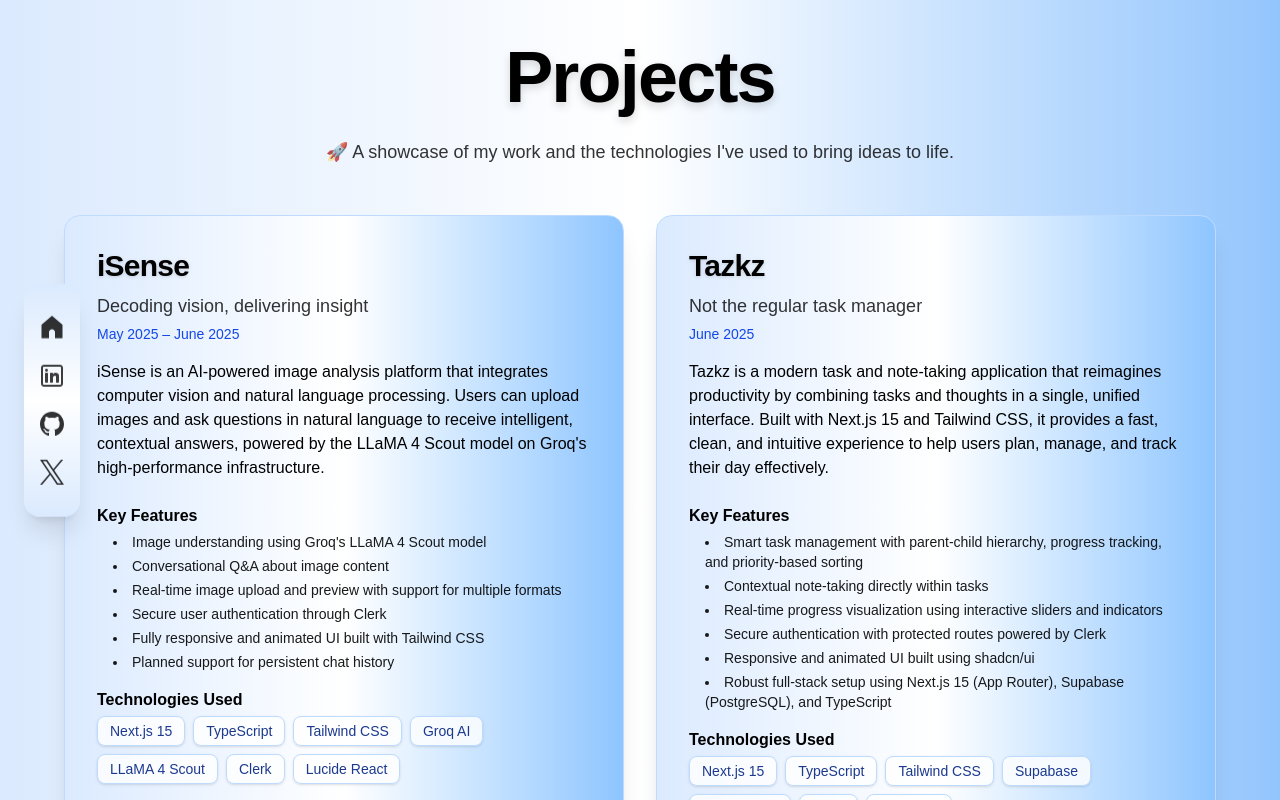
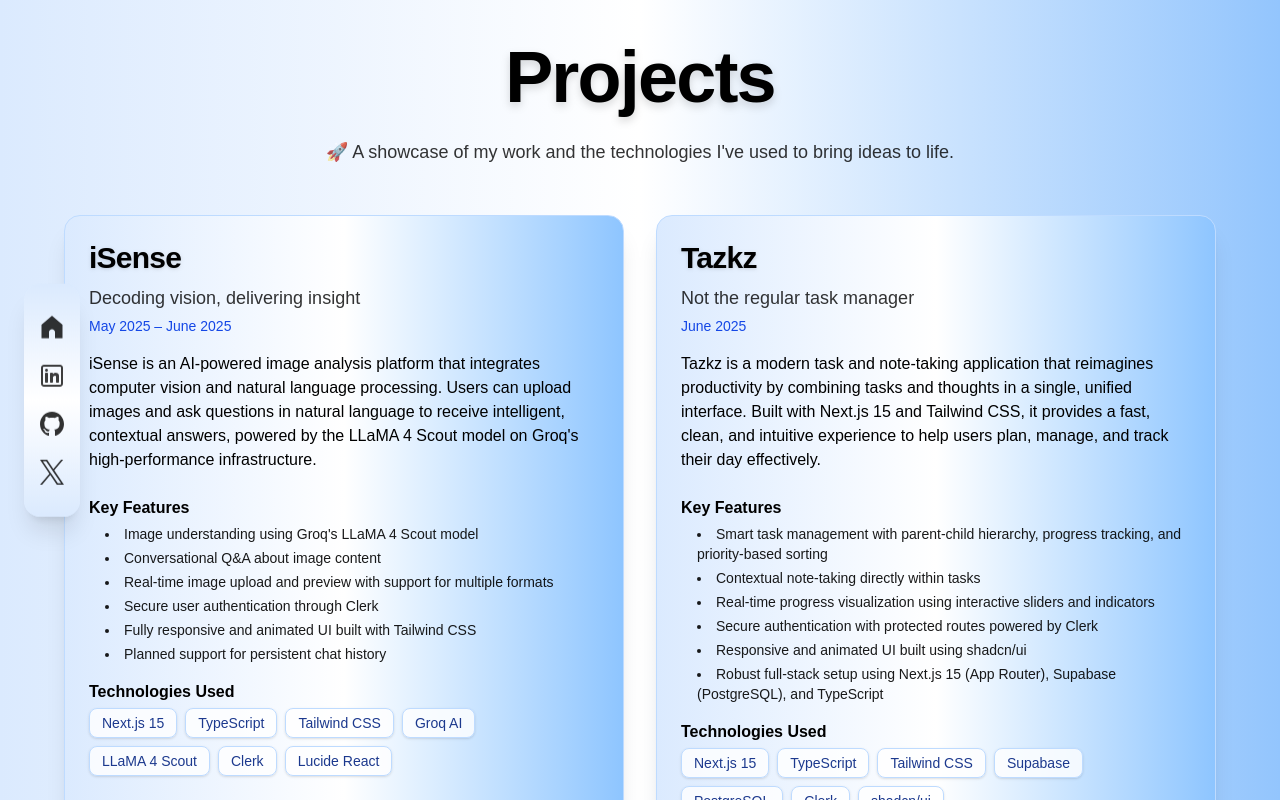
Before and after one commit to CSVaishakh/Portfolio, a Next.js app: page /projects in a window 1280 px wide. Shown: the top 800 px of the page. Built offline with nearby package versions, Linux system fonts and the light colour scheme.

Commit message:
updated the project card size

```diff
--- a/components/projectCard.tsx
+++ b/components/projectCard.tsx
@@ -4,7 +4,7 @@
 
 const ProjectCard: React.FC<{project: Project}> = ({project}) => {
     return (
-        <section className="flex flex-col justify-between bg-gradient-to-r from-blue-100 via-white to-blue-300 rounded-2xl shadow-xl border border-blue-200 p-4 sm:p-8 transition-all hover:shadow-2xl hover:-translate-y-1 h-full min-h-[500px] sm:min-h-[550px] w-full">
+        <section className="flex flex-col justify-between bg-gradient-to-r from-blue-100 via-white to-blue-300 rounded-2xl shadow-xl border border-blue-200 p-4 sm:p-6 transition-all hover:shadow-2xl hover:-translate-y-1 h-full min-h-[450px] sm:min-h-[500px] w-full">
             <div className="flex-grow">
                 <h3 className="text-2xl sm:text-3xl font-bold text-black mb-2 tracking-tight drop-shadow">{project.title}</h3>
                 <p className="text-base sm:text-lg text-black/80 mb-1">{project.subtitle}</p>
```
